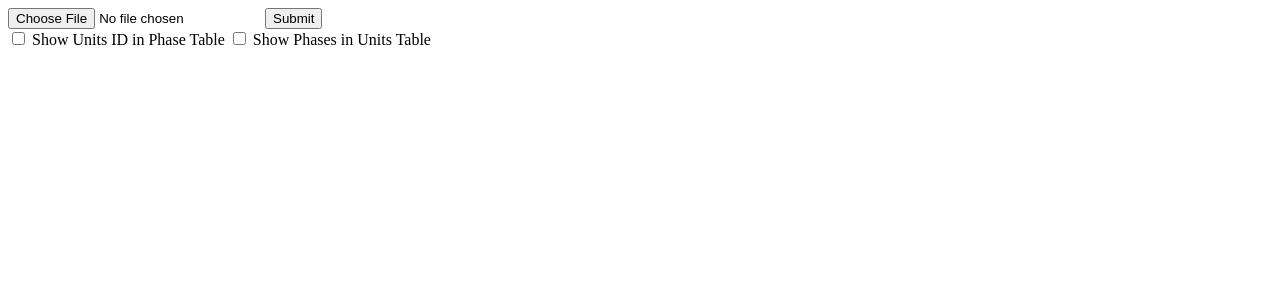
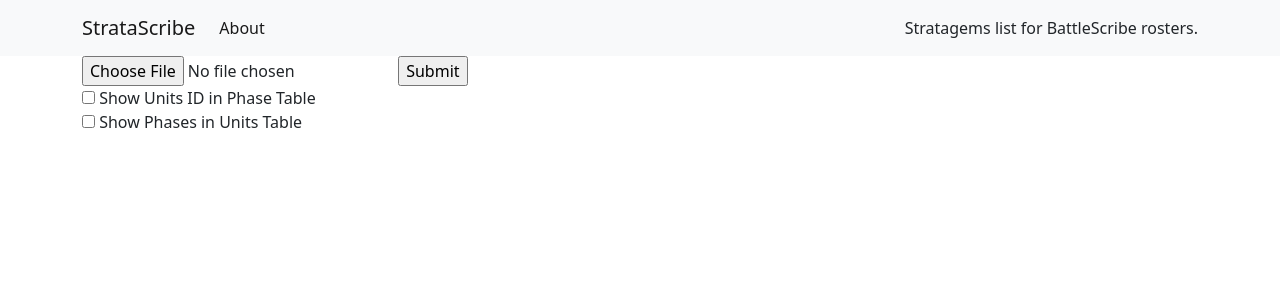
Before and after one commit to ScooloV/StrataScribe, a Flask app: page / in a window 1280 px wide. Shown: the top 300 px of the page. Run offline with Flask 2, Linux system fonts and the light colour scheme; parts of the project's set-up code (start-up, migrations or seed data) failed here and were passed over.

Commit message:
Some beauty in frontend

```diff
--- a/templates/upload.html
+++ b/templates/upload.html
@@ -1,5 +1,31 @@
-<html>
+<!DOCTYPE html>
+<html lang="en">
+
+<head>
+    <meta charset="UTF-8">
+    <title>StrataScribe</title>
+
+    <link href="https://cdn.jsdelivr.net/npm/bootstrap@5.2.3/dist/css/bootstrap.min.css" rel="stylesheet">
+
+</head>
 <body>
+
+<nav class="navbar navbar-expand-md navbar-light bg-light">
+    <div class="container">
+        <a class="navbar-brand">StrataScribe</a>
+
+        <div class="collapse navbar-collapse">
+            <ul class="navbar-nav me-auto">
+                <li class="nav-item active">
+                    <a class="nav-link active" href="about.html">About</a>
+                </li>
+            </ul>
+        </div>
+        <div>Stratagems list for BattleScribe rosters.</div>
+    </div>
+</nav>
+
+<div class="container">
         <form action="/" method="POST" enctype="multipart/form-data">
             <input type="file" name="file" accept=".ros, .rosz"/>
             <input type="submit"/>
@@ -7,9 +33,14 @@
             <div>
                 <input type="checkbox" id="show_units" name="show_units">
                 <label for="show_units">Show Units ID in Phase Table </label>
+            </div>
+            <div>
                 <input type="checkbox" id="show_phases" name="show_phases">
                 <label for="show_phases">Show Phases in Units Table </label>
             </div>
         </form>
+</div>
+
+
 </body>
 </html>
```
Also changed, not shown: templates/report.html (+13 -8 lines). Lines whose indentation alone changed are shown as unchanged.
